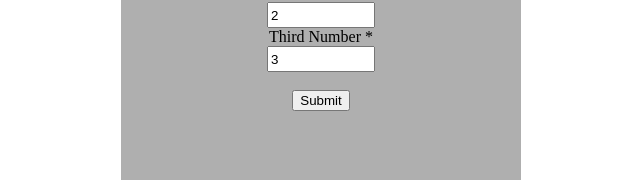
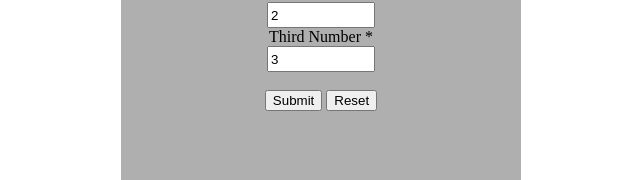
Before and after one commit to ErikMoxley/fe-test-inputs, a plain HTML site: page index.html in a window 1280 px wide. Shown: the part 418-598 px from the top of the page, without its empty margins (319-959 px from the left). Drawn offline with Linux system fonts and the light colour scheme.

Commit message:
added reset

```diff
--- a/index.html
+++ b/index.html
@@ -50,6 +50,7 @@
           <br><br>
 
           <input type="submit" value="Submit" />
+          <input type="reset" value="Reset" onclick="document.location.reload()" />
 
           <br><br>
 
```
